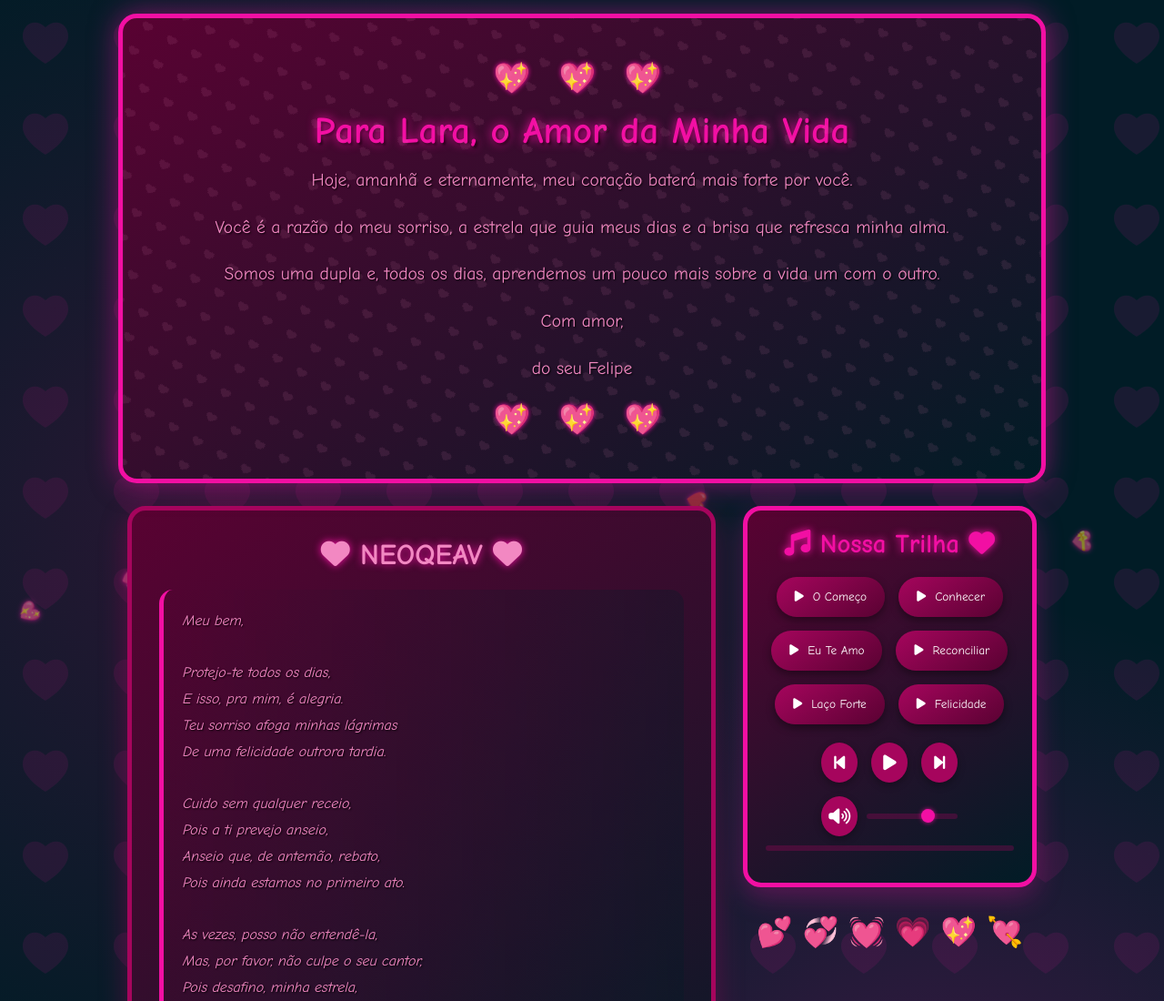
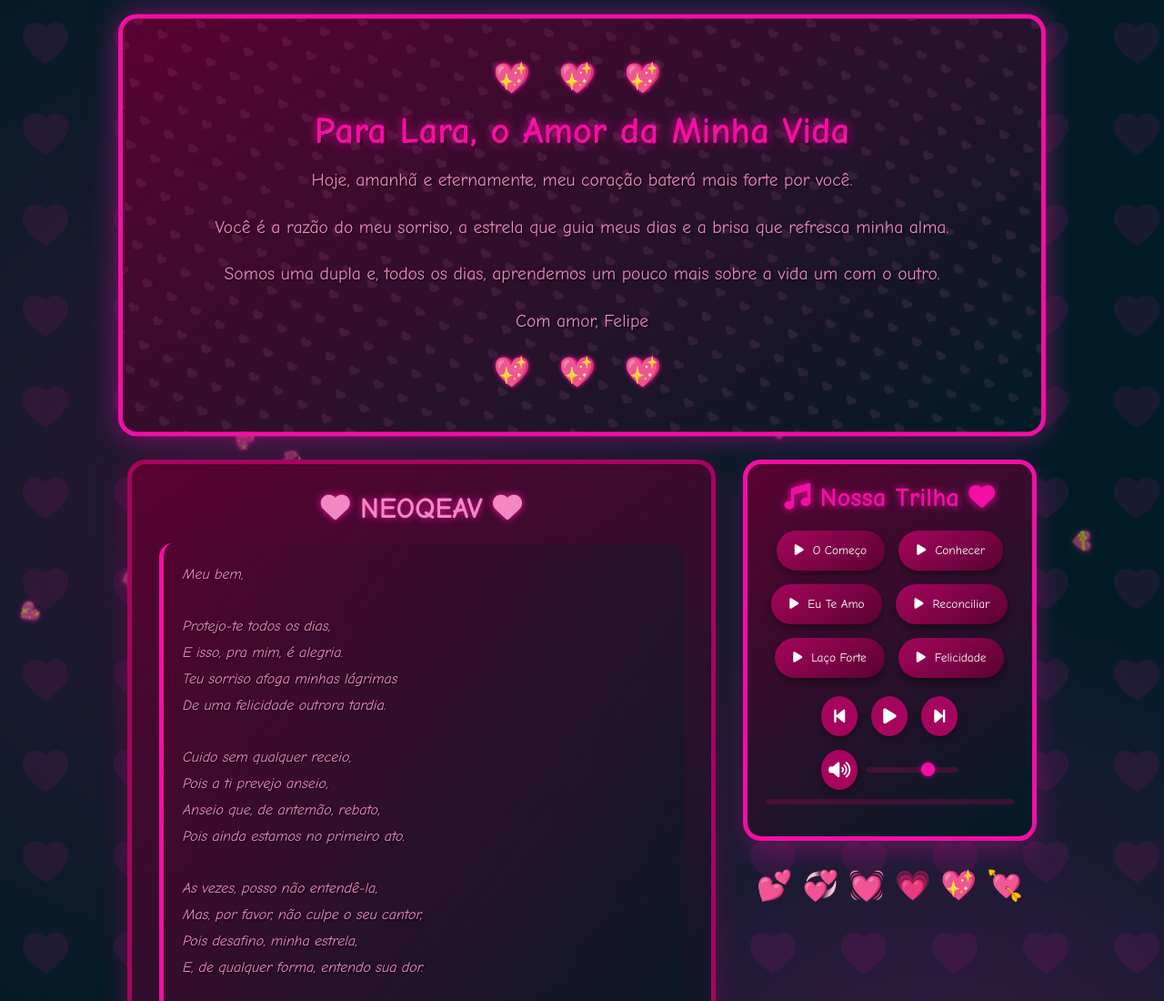
Before and after one commit to feliperibeirolara/larabonita, a plain HTML site: page index.html in a window 1280 px wide. Shown: the top 1100 px of the page at 91% size. Drawn offline with Linux system fonts and the light colour scheme.

Commit message:
index.html

```diff
--- a/index.html
+++ b/index.html
@@ -537,8 +537,7 @@
             <p>Hoje, amanhã e eternamente, meu coração baterá mais forte por você.</p>
             <p>Você é a razão do meu sorriso, a estrela que guia meus dias e a brisa que refresca minha alma.</p>
 	    	<p>Somos uma dupla e, todos os dias, aprendemos um pouco mais sobre a vida um com o outro.</p>
-		    <p>Com amor,</p>
-	    	<p>do seu Felipe</p>
+	    	<p>Com amor, Felipe</p>
             <div class="hearts">💖 💖 💖</div>
         </div>
 
```
